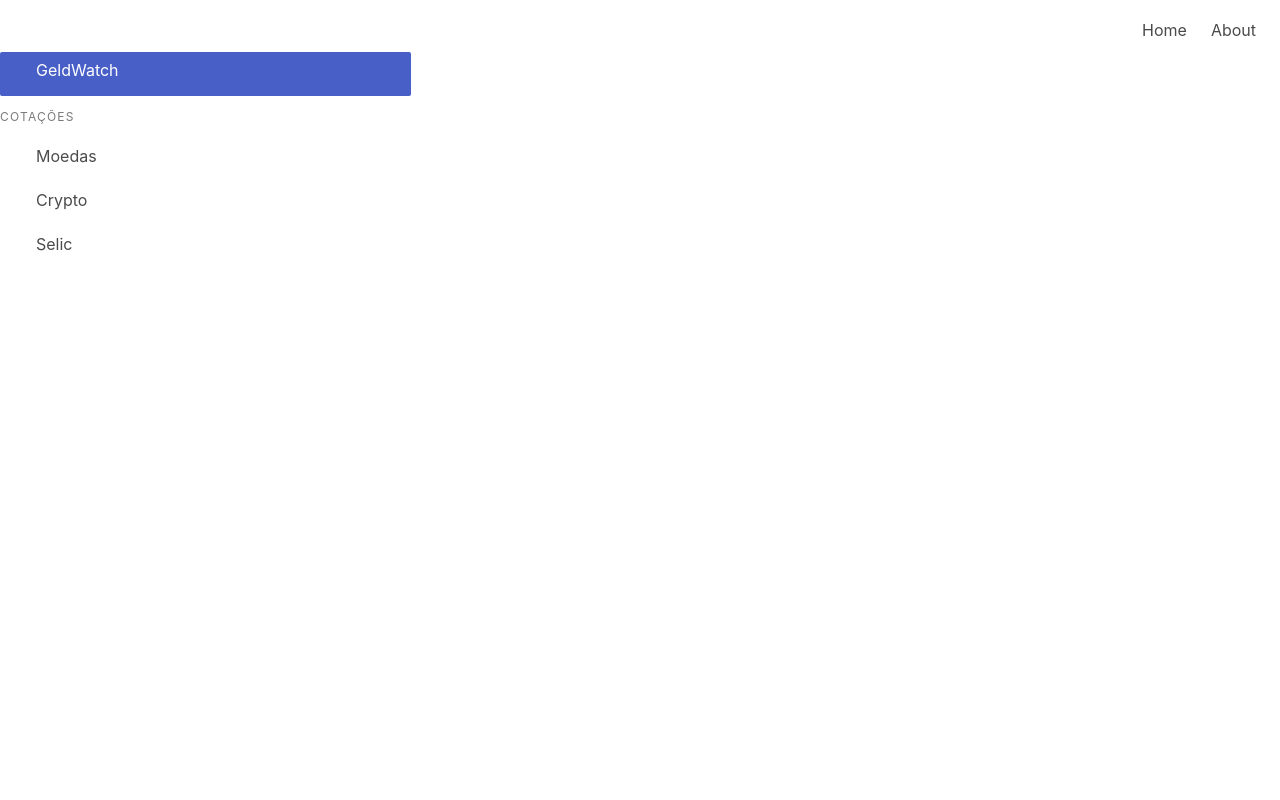
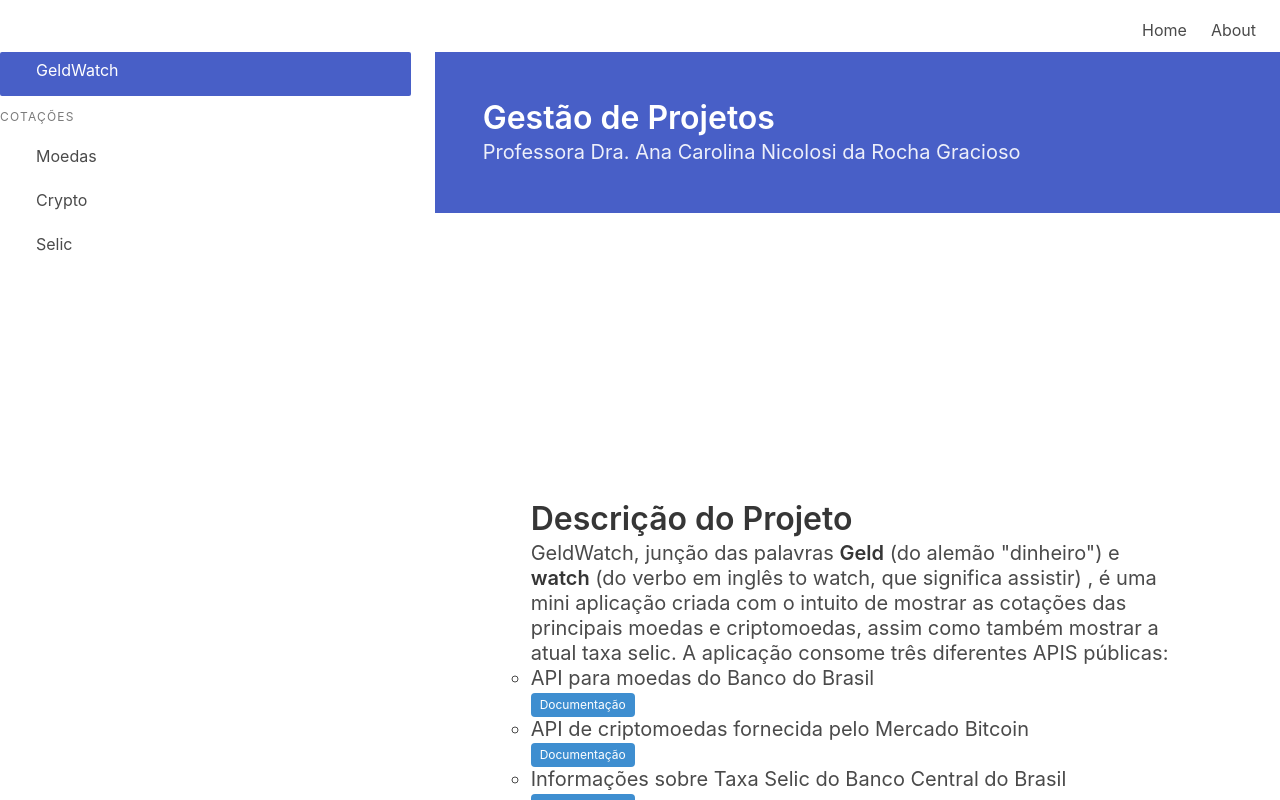
Before and after one commit to Serafim98/GeldWatch, a Vue app: page / in a window 1280 px wide. Both pictures are taken after a click on the link "Home". Shown: the top 800 px of the page. Built offline with nearby package versions, Linux system fonts and the light colour scheme.

Commit message:
Dados Selic

```diff
--- a/src/components/ContainerPrincipal.vue
+++ b/src/components/ContainerPrincipal.vue
@@ -1,18 +1,18 @@
 <template>
   <div>
     <header>
-      <Header />
+      <Header @ShowHome="ShowHome"/>
     </header>
 
     <div class="columns">
       <div class="column is-4">
-        <MenuLateral @ShowMoedas="ShowMoedas" @ShowCrypto="ShowCrypto" @ShowTitulos="ShowTitulos" @ShowHome="ShowHome" />
+        <MenuLateral @ShowMoedas="ShowMoedas" @ShowCrypto="ShowCrypto" @ShowTitulos="ShowTitulos" />
       </div>
       <div class="column is-auto">
         <SectionMoedas v-if="MostraMoedas" />
         <SectionCrypto v-if="MostraCrypto" />
         <SectionTitulo v-if="MostraTitulos" />
-        <Home v-if="MostraHome" />
+        <Home v-if="MostraHome"/>
       </div>
     </div>
 
--- a/src/components/Header.vue
+++ b/src/components/Header.vue
@@ -14,7 +14,7 @@
         <div class="navbar-end">
           <div class="navbar-item">
             <div class="buttons">
-              <a class="navbar-item">
+              <a class="navbar-item" @click="$emit('ShowHome')">
                 Home
               </a>
               <a class="navbar-item">
@@ -33,5 +33,6 @@
 
 export default {
   name: 'Header',
+  emits: ['ShowHome']
 }
 </script>
--- a/src/components/Home.vue
+++ b/src/components/Home.vue
@@ -1,6 +1,52 @@
 <template>
+  <section class="hero is-link">
+    <div class="hero-body">
+      <p class="title">
+        Gestão de Projetos
+      </p>
+      <p class="subtitle">
+        Professora Dra. Ana Carolina Nicolosi da Rocha Gracioso
+      </p>
+    </div>
+  </section>
 
 
+  <section class="section is-large">
+    <h1 class="title">Descrição do Projeto</h1>
+    <h2 class="subtitle">
+      GeldWatch, junção das palavras <strong>Geld</strong> (do alemão "dinheiro") e <strong>watch</strong> (do verbo em
+      inglês to watch, que significa assistir)
+      , é uma mini aplicação criada com o intuito de mostrar as cotações das principais moedas e criptomoedas, assim como
+      também mostrar a atual taxa selic. A aplicação consome
+      três diferentes APIS públicas:
+      <ul>
+        <li>API para moedas do Banco do Brasil</li>
+        <a href="https://olinda.bcb.gov.br/olinda/servico/Expectativas/versao/v1/documentacao" class="is-active router-link-active has-icon">
+          <span class="tag is-info">Documentação</span>
+        </a>
+        <li>
+          API de criptomoedas fornecida pelo Mercado Bitcoin</li>
+        <a href="https://api.mercadobitcoin.net/api/v4/docs#section/Overview" class="is-active router-link-active has-icon">
+          <span class="tag is-info">Documentação</span>
+        </a>
+        <li>Informações sobre Taxa Selic do Banco Central do Brasil</li>
+        <a href="https://dadosabertos.bcb.gov.br/dataset/11-taxa-de-juros---selic/resource/b73edc07-bbac-430c-a2cb-b1639e605fa8" class="is-active router-link-active has-icon">
+          <span class="tag is-info">Documentação</span>
+        </a>
+      </ul>
+    </h2>
+  </section>
+
+
+  <footer class="footer">
+    <div class="content has-text-centered">
+      <p>
+        <strong>GeldWatch</strong> by
+        <a href="https://github.com/BrunaBravin">Bruna Bravin</a> e
+        <a href="https://github.com/Serafim98">Luis Fernando Serafim</a>
+      </p>
+    </div>
+  </footer>
 </template>
 
 <script>
@@ -8,5 +54,10 @@ export default {
   name: 'Home',
 
 }
+</script>
 
-</script>
+<style scoped>
+ul {
+  list-style-type: circle;
+}
+</style>
--- a/src/components/MenuLateral.vue
+++ b/src/components/MenuLateral.vue
@@ -3,9 +3,9 @@
         <div class="menu is-menu-main">
             <ul class="menu-list">
                 <li>
-                    <a href="index.html" class="is-active router-link-active has-icon">
+                    <a class="is-active router-link-active has-icon">
                         <span class="icon"><i class="mdi mdi-desktop-mac"></i></span>
-                        <span class="menu-item-label" @click="$emit('ShowHome')"><span>GeldWatch</span></span>
+                        <span class="menu-item-label"><span>GeldWatch</span></span>
                     </a>
                 </li>
             </ul>
@@ -39,7 +39,7 @@
 
 export default {
     name: 'MenuLateral',
-    emits: ['ShowMoedas','ShowCrypto','ShowTitulos', 'ShowHome']
+    emits: ['ShowMoedas','ShowCrypto','ShowTitulos']
 
 }
 </script>
--- a/src/components/SectionCrypto.vue
+++ b/src/components/SectionCrypto.vue
@@ -10,6 +10,8 @@
           <div class="card-content">
             <p class="title">
               {{ moeda.nome }}
+            </p>
+            <p class="subtitle">
               {{ moeda.data.ticker.last }}
             </p>
           </div>
--- a/src/components/SectionMoedas.vue
+++ b/src/components/SectionMoedas.vue
@@ -46,7 +46,7 @@ export default {
       console.log(error)
     }
   },
-  mounted(){
+  mounted() {
     setTimeout(() => {
       this.moedas.forEach(moeda => {
         try {
--- a/src/components/SectionTitulo.vue
+++ b/src/components/SectionTitulo.vue
@@ -2,15 +2,15 @@
   <section class="section">
     <h1 class="title">Selic</h1>
     <h2 class="subtitle">
-      Valores de compra no dia atual em relação ao Real (BRL)
+      Valores de compra no mês atual em relação ao Real (BRL)
     </h2>
     <div class="card">
       <div class="card-content">
         <p class="title">
-              {{ ValData }}
+          Data: {{ ValData(selic) }}
         </p>
         <p class="subtitle">
-              {{ ValValor }}
+          Porcentagem: {{ ValValor(selic) }} %
         </p>
       </div>
     </div>
@@ -27,17 +27,20 @@ export default {
     ...mapState({
       selic: (state) => state.selic
     }),
-
-    ValData(){
-      return this.selic[this.selic.length - 1].VALDATA
   },
-
-    ValValor(){
-      return this.selic[this.selic.length - 1].VALVALOR
+  methods: {
+    ValData(selic) {
+      if (typeof (selic) !== 'undefined') {
+        const dataHora = selic[selic.length - 1].data
+        return dataHora
       }
     },
-  methods: {
-
+    ValValor(selic) {
+      if (typeof (selic) !== 'undefined') {
+        const porcentagem = selic[selic.length - 1].valor;
+        return ((porcentagem)*100).toFixed(2);
+      }
+    }
   },
   async created() {
     try {
@@ -47,9 +50,5 @@ export default {
       console.log(error)
     }
   },
-  mounted(){
-
-
-  }
 }
 </script>
--- a/store/store.js
+++ b/store/store.js
@@ -21,7 +21,7 @@ export default createStore({
       state.cripto.push(response)
     },
     setSelic(state, response){
-      state.selic = (response.data.value)
+      state.selic = (response.data)
     }
   },
   actions: {
@@ -76,7 +76,7 @@ export default createStore({
     requisicaoSelic({ commit }) {
       axios
         .get(
-          "http://ipeadata.gov.br/api/odata4/ValoresSerie(SERCODIGO='PAN12_TJOVER12')"
+          "https://api.bcb.gov.br/dados/serie/bcdata.sgs.11/dados/ultimos/10?formato=json"
         )
         .then((res) => {
           commit("setSelic", res);
```
Lines whose indentation alone changed are shown as unchanged.
